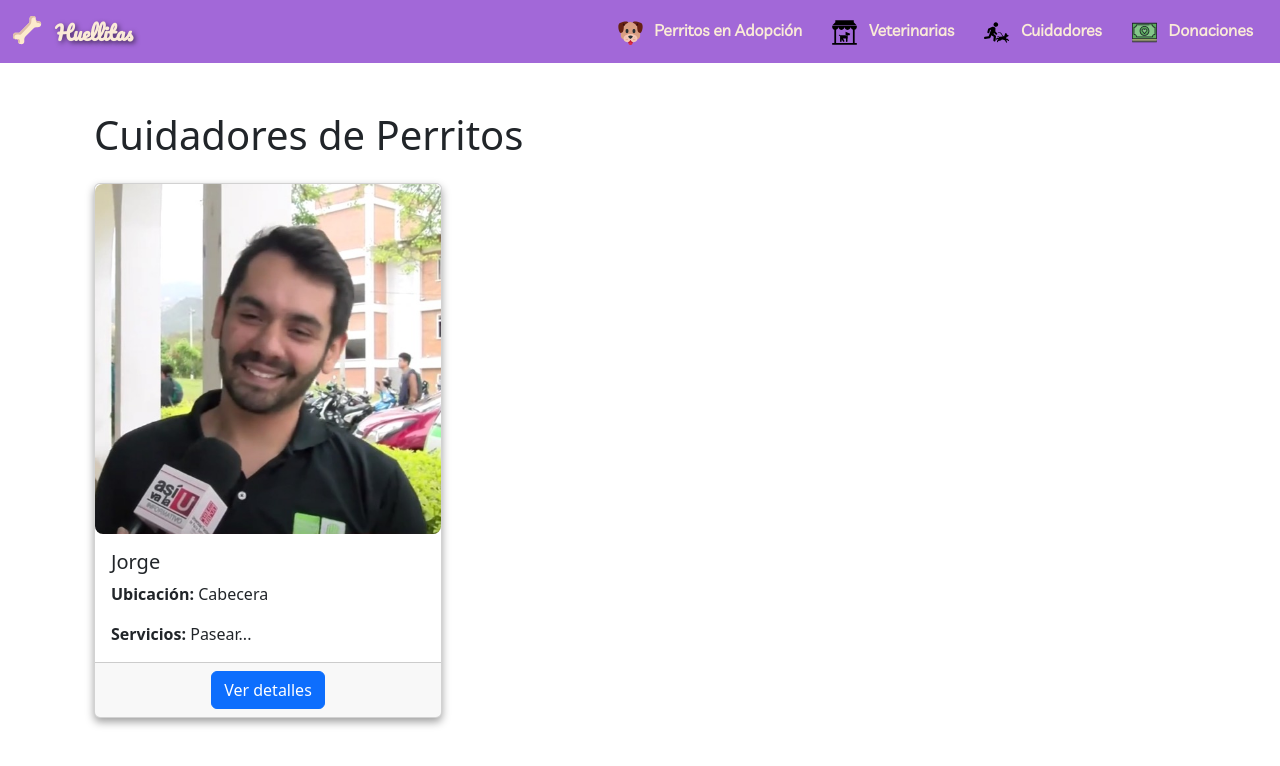
After one commit to JJCG25/Huellita, a Django app: page /lista_cuidadores/ in a window 1280 px wide. The commit adds this page. Shown: the top 766 px of the page. Run offline with Django 5.2, Linux system fonts and the light colour scheme; data comes from the database, SQL or seed files in the repository; both versions use the stored data as it was after the commit.

Commit message:
Cuidadores

```diff
--- /dev/null
+++ b/perritos/templates/perritos/lista_cuidadores.html
@@ -0,0 +1,26 @@
+{% extends 'perritos/base.html' %}
+
+{% block content %}
+
+<div class="container mt-5">
+    <h1 class="mb-4">Cuidadores de Perritos</h1>
+    <div class="row g-4">
+      {% for cuidador in cuidadores %}
+        <div class="col-md-4">
+            <div class="card h-100">
+                <img src="{{ cuidador.foto_perfil.url }}" class="img-fluid-rounded-shadow" alt="{{ cuidador.nombre }}">
+                <div class="card-body">
+                    <h5 class="card-title">{{ cuidador.nombre }}</h5>
+                    <p class="card-text"><strong>Ubicación:</strong> {{ cuidador.ubicacion }}</p>
+                    <p class="card-text"><strong>Servicios:</strong> {{ cuidador.servicios|slice:":100" }}...</p>
+                </div>
+                <div class="card-footer text-center">
+                    <a href="/lista_cuidadores/{{ cuidador.id }}/" class="btn btn-primary">Ver detalles</a>
+                </div>
+            </div>
+        </div>
+      {% endfor %}
+    </div>
+</div>
+
+{% endblock %}
--- a/perritos/templates/perritos/navbar.html
+++ b/perritos/templates/perritos/navbar.html
@@ -25,7 +25,7 @@
               Veterinarias</a>
           </li>
           <li class="nav-item">
-            <a class="nav-link" href="/cuidadores/">
+            <a class="nav-link" href="/lista_cuidadores/">
               <img src="/media/icons/cuidador.svg" alt="Logo" width="25" height="25" class="d-inline-block align-text-top me-2">
               Cuidadores</a>
           </li>
--- a/perritos/urls.py
+++ b/perritos/urls.py
@@ -8,8 +8,7 @@ urlpatterns = [
     path('cuidadores/', views.cuidadores, name='cuidadores'),
     path('veterinarias/', views.listar_veterinarias, name='veterinarias'),
     path('<int:id>/', views.detalle_veterinaria, name='detalle_veterinaria'),
-    path('donaciones/', views.money, name='donaciones')
-
-
-
+    path('donaciones/', views.money, name='donaciones'),
+    path('lista_cuidadores/', views.lista_cuidadores, name='lista_cuidadores'),
+    path('lista_cuidadores/<int:cuidador_id>/', views.detalle_cuidador, name='detalle_cuidador')
 ]
--- a/perritos/views.py
+++ b/perritos/views.py
@@ -1,6 +1,7 @@
 from django.shortcuts import render
 from .models import Perrito
 from .models import Veterinaria
+from .models import Cuidador
 from django.shortcuts import get_object_or_404
 
 #vista para perritos
@@ -35,6 +36,16 @@ def detalle_veterinaria(request, id):
 def cuidadores(request):
     return render(request,'perritos/cuidadores.html')
 
+# Vista para la lista de cuidadores
+def lista_cuidadores(request):
+    cuidadores = Cuidador.objects.all()
+    return render(request, 'perritos/lista_cuidadores.html', {'cuidadores': cuidadores})
+
+# Vista para mostrar detalles de un cuidador
+def detalle_cuidador(request, cuidador_id):
+    cuidador = get_object_or_404(Cuidador, pk=cuidador_id)
+    return render(request, 'perritos/detalle_cuidador.html', {'cuidador': cuidador})
+
 #vista para donaciones
 
 def money(request):
```
Also changed, not shown: perritos/templates/perritos/detalle_cuidador.html (added, +30 -0 lines), db.sqlite3, media/cuidadores/WhatsApp_Image_2024-11-29_at_11.57.43_PM.jpeg (added).
